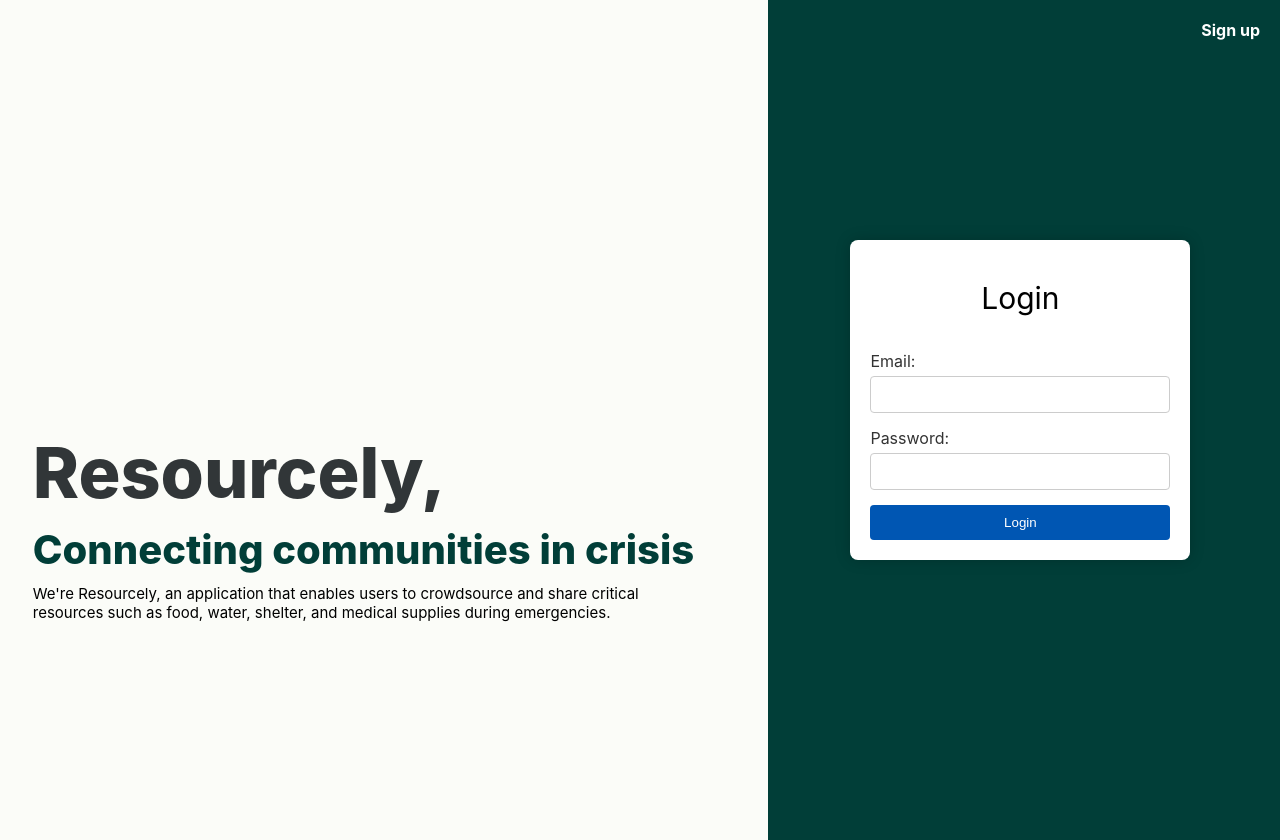
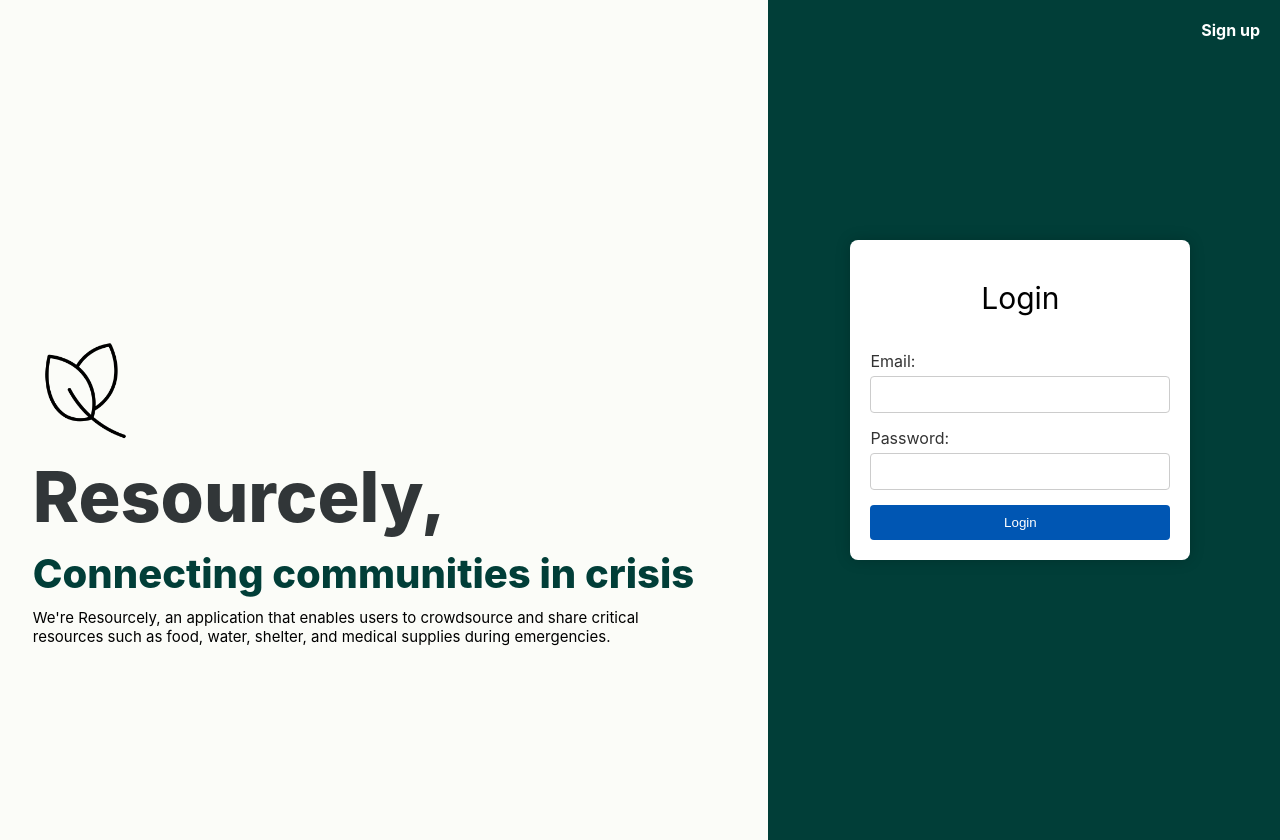
Before and after one commit to AnwarMP/Resourcely, a React (Create React App) app in the folder App/: page / in a window 1280 px wide. Shown: the top 840 px of the page. Built offline with nearby package versions, Linux system fonts and the light colour scheme.

Commit message:
added front page logo

```diff
--- a/App/src/pages/landing.js
+++ b/App/src/pages/landing.js
@@ -2,6 +2,7 @@ import React, { useState } from 'react';
 import { useNavigate } from 'react-router-dom';
 
 import '../styles/landing.css'; // Ensure this file exists and styles your components as needed
+import Logo from '../assets/logofrontpage.png';
 
 function Landing() {
     const [email, setEmail] = useState('');
@@ -21,6 +22,7 @@ function Landing() {
     return (
         <div className="landing">
             <div className="content">
+                <img src={Logo} alt="Resourcely Logo" className="logo" />
                 <h1 className="text-heading">Resourcely,</h1>
                 <p className="text-subheading">Connecting communities in crisis</p>
                 <p className="text-info">We're Resourcely, an application that enables users to crowdsource and share critical resources such as food, water, shelter, and medical supplies during emergencies.</p>
--- a/App/src/styles/landing.css
+++ b/App/src/styles/landing.css
@@ -17,7 +17,7 @@
     text-align: left; /* Add text-align: left to align content to the left */
     padding: 20px; /* Keep the padding */
     left: 1%;
-    top: 50%;
+    top: 40%;
 }
 
 .text-heading, .text-subheading, .text-info {
@@ -149,3 +149,22 @@
     font-weight: bold; /* Makes the text bold */
     text-decoration: none; /* Removes underline typical of links */
 }
+
+.logo {
+    width: 100px; /* adjust the width as needed */
+    height: auto;
+    display: inline-block; /* or float: left */
+    margin-right: 20px;
+  }
+
+  @media (max-width: 768px) {
+    .logo {
+      width: 50px;
+    }
+  }
+
+  @media (max-width: 480px) {
+    .logo {
+      width: 30px;
+    }
+  }
```
